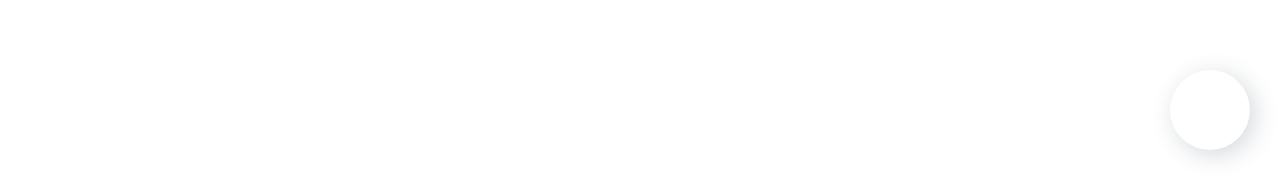
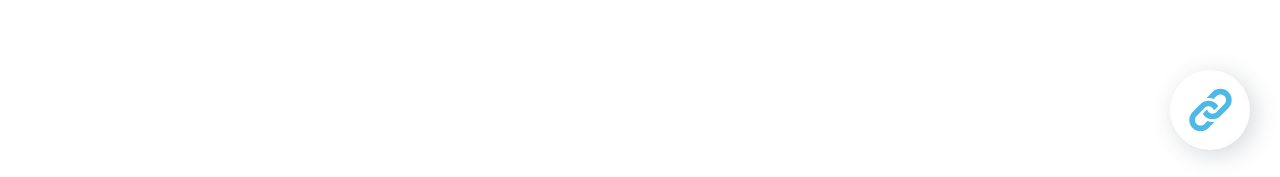
Before and after one commit to sanatankc/url-shortener-frontend, a React (Create React App) app: page / in a window 1280 px wide. Shown: the part 620-797 px from the top of the page. Built offline with nearby package versions, Linux system fonts and the light colour scheme.

Commit message:
completed LIstButton

```diff
--- a/src/App.js
+++ b/src/App.js
@@ -1,12 +1,13 @@
 import React, { Component } from 'react'
-import styled, { css } from 'styled-components'
+import styled from 'styled-components'
 import { withRouter } from 'react-router-dom'
 import LinkBox from './components/LinkBox'
 import generateShortCodeByURL from './api/generateShortCodeByURL'
 import { UNVALID_URL_ERROR } from './CONSTANTS'
-import { boxShadow, size, center } from './utils'
+import { boxShadow } from './utils'
 import logo from './logo.svg'
 import link from './link.svg'
+import URListButton from './components/URListButton'
 
 const NavBar = styled.div`
   display: flex;
@@ -69,16 +70,6 @@ const SearchButton = styled.button`
 const ColumnReverse = styled.div`
   display: flex;
   flex-direction: column-reverse;
-`
-const URListButton = styled.div`
-  position: fixed;
-  width: 80px;
-  height: 80px;
-  bottom: 30px;
-  right: 30px;
-  border-radius: 50%;
-  background: white;
-  box-shadow: 5px 5px 25px 0 rgba(46,61,73,.2);
 `
 
 class App extends Component {
--- a/src/components/URListButton.js
+++ b/src/components/URListButton.js
@@ -0,0 +1,43 @@
+import React from 'react'
+import styled from 'styled-components'
+import { boxShadow, center } from '../utils'
+
+const Container = styled.div`
+  ${center}
+  position: fixed;
+  width: 80px;
+  height: 80px;
+  bottom: 30px;
+  right: 30px;
+  border-radius: 50%;
+  background: white;
+  box-shadow: ${boxShadow};
+  cursor: pointer;
+  transition: 0.3s all ease-in-out;
+  &:hover {
+    background: #4db9e6;
+  }
+  &:hover path {
+    fill: white;
+  }
+`
+
+const Svg = styled.svg`
+  width: 45px;
+`
+const Path = styled.path`
+  transition: 0.3s all ease-in-out;
+  fill: #4db9e6;
+`
+
+const URLListButton = () => (
+  <Container>
+    <Svg width="100%" height="100%" viewBox="0 0 512 512" version="1.1" >
+      <Path
+        d="M459.654,233.373L369.123,323.873C319.154,373.873 238.092,373.873 188.123,323.873C180.248,316.029 174.092,307.185 168.685,298.06L210.748,255.997C212.748,253.981 215.217,252.825 217.576,251.466C220.482,261.404 225.56,270.81 233.373,278.622C258.326,303.591 298.936,303.56 323.873,278.622L414.373,188.122C439.342,163.153 439.342,122.559 414.373,97.606C389.435,72.653 348.842,72.653 323.873,97.606L291.685,129.825C265.576,119.653 237.435,116.919 210.044,120.934L278.622,52.356C328.622,2.372 409.653,2.372 459.653,52.356C509.623,102.342 509.623,183.389 459.654,233.373ZM220.326,382.186L188.123,414.405C163.17,439.343 122.56,439.343 97.607,414.405C72.654,389.436 72.654,348.842 97.607,323.874L188.123,233.374C213.092,208.405 253.67,208.405 278.623,233.374C286.42,241.171 291.498,250.577 294.436,260.499C296.811,259.124 299.249,257.999 301.249,255.999L343.312,213.952C337.937,204.796 331.749,195.983 323.874,188.124C273.905,138.14 192.843,138.14 142.858,188.124L52.358,278.624C2.374,328.624 2.374,409.655 52.358,459.655C102.342,509.624 183.389,509.624 233.374,459.655L301.968,391.061C274.561,395.092 246.42,392.342 220.326,382.186Z"
+      />
+    </Svg>
+  </Container>
+)
+
+export default URLListButton
```
